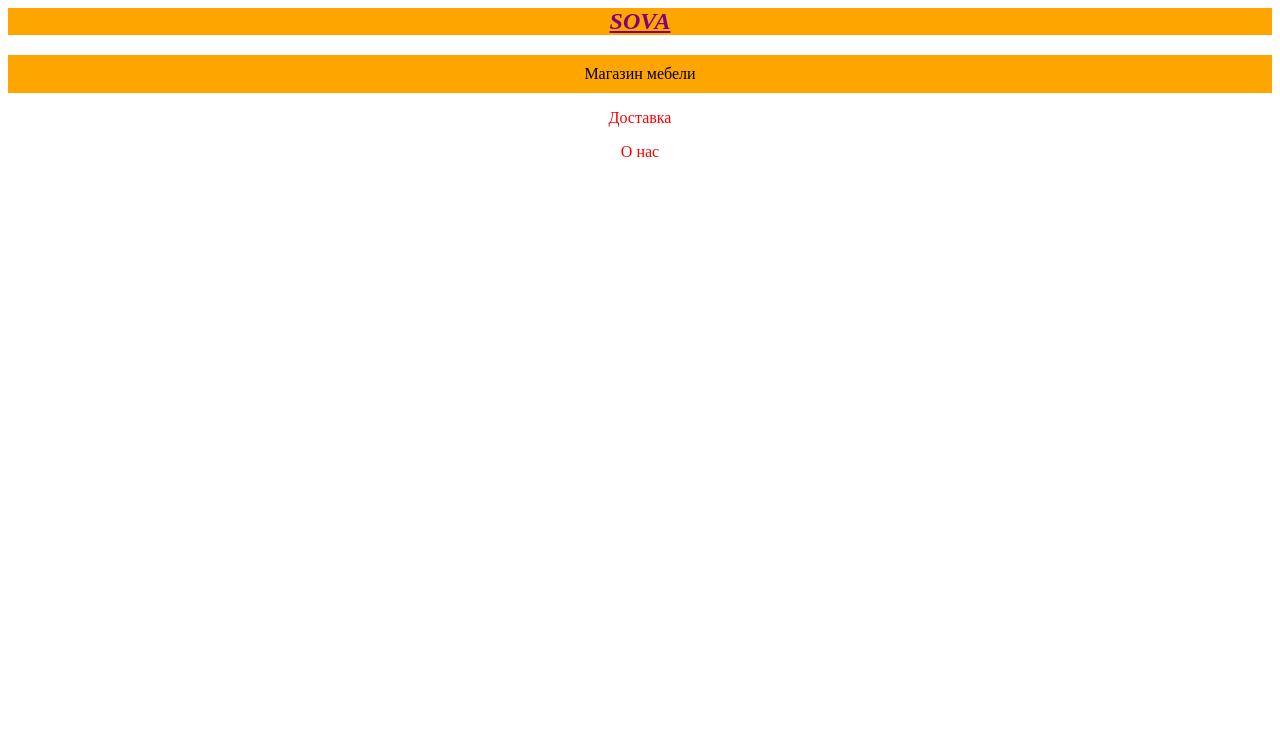
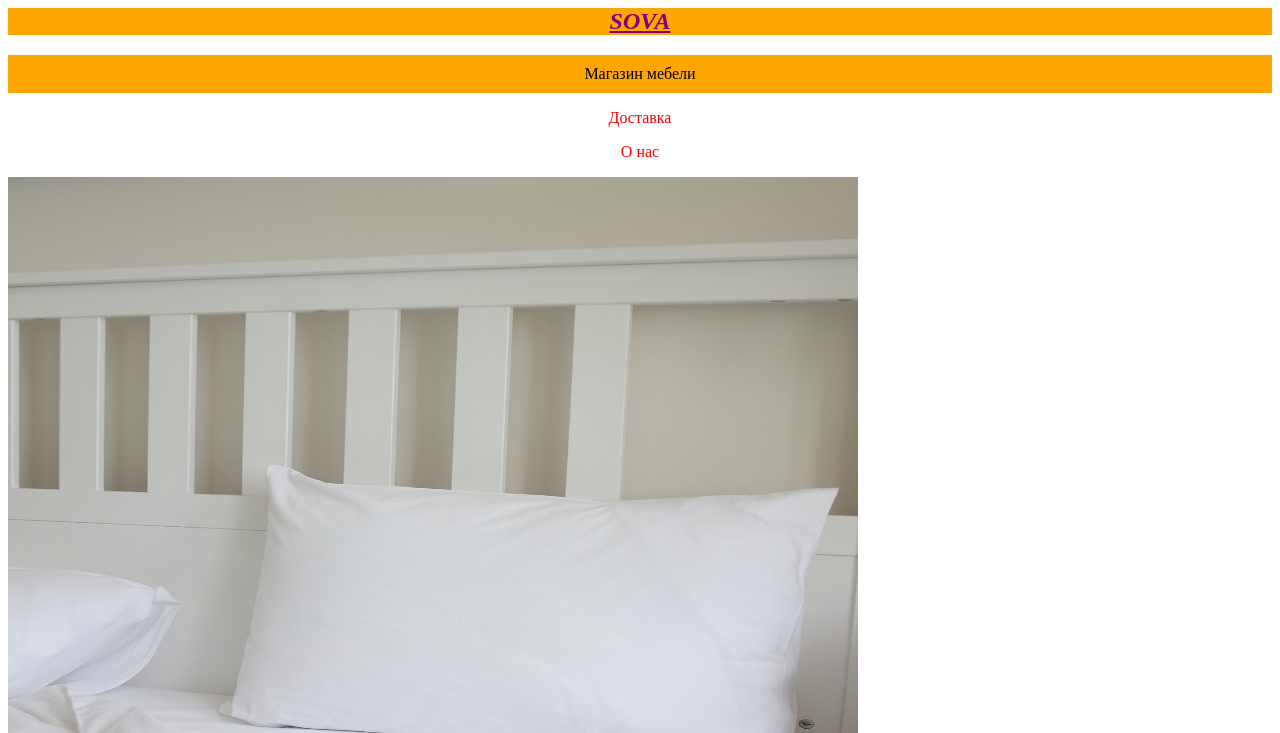
Before and after one commit to Artur4ick/site-podyshki, a plain HTML site: page index.html in a window 1280 px wide. Shown: the top 733 px of the page. Drawn offline with Linux system fonts and the light colour scheme.

Commit message:
Update index.html

```diff
--- a/index.html
+++ b/index.html
@@ -13,6 +13,7 @@
         <p>Доставка</p>
         <p>О нас</p>
       </nav>
+      <img src="https://github.com/Artur4ick/site-podyshki/blob/main/apartment-gac75e56cd_1920.jpg?raw=true" width="850px" height="850px"/>
 
 
 
```
